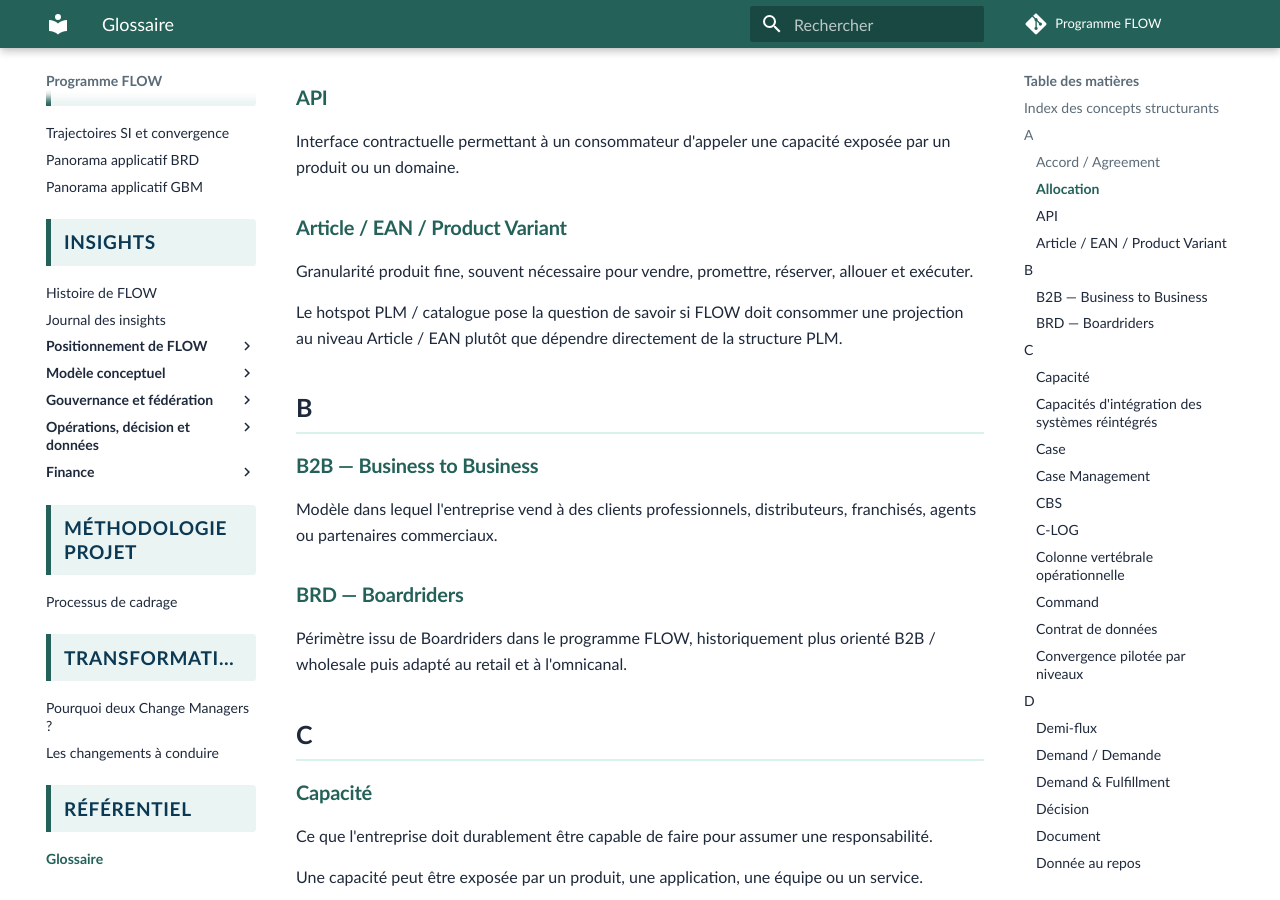
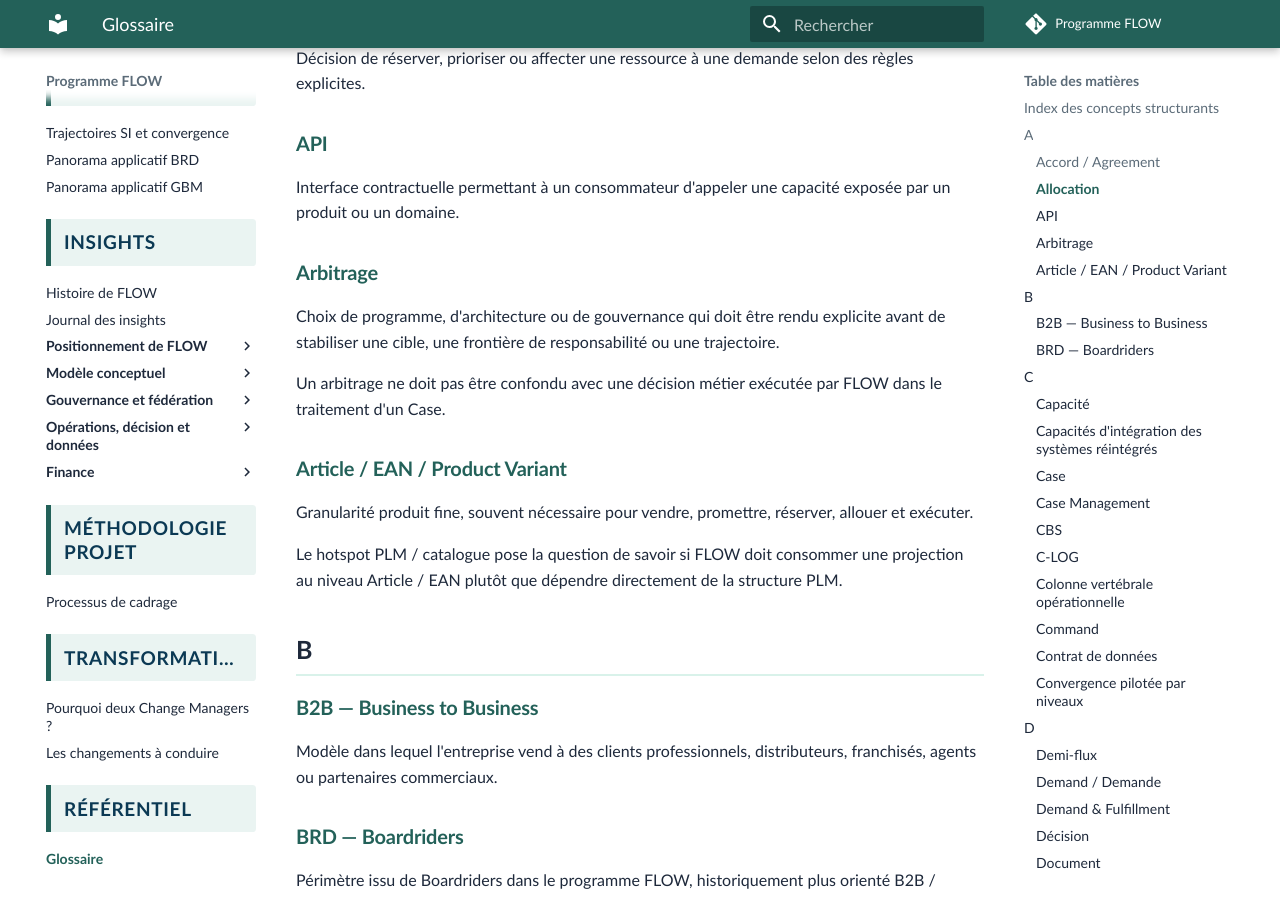
Before and after one commit to laurent-sintes/FLOW-Program, an MkDocs documentation site: the page built from docs/glossaire.md, in a window 1280 px wide and 900 px high, scrolled down 1606 px. Built offline with MkDocs 1.6.1 and Material for MkDocs 9.7.7, drawn with Linux system fonts in a browser that asks for light colours; comment, search, counter and statistics services are not loaded; some of the changed text lies outside the part shown.

Commit message:
Ajoute arbitrage au glossaire et clarifie decision

```diff
--- a/docs/glossaire.md
+++ b/docs/glossaire.md
@@ -9,6 +9,7 @@
 | Concept | Pages de référence |
 | --- | --- |
 | Accord / Agreement | [Concepts clés](vision/concepts-cles.md#agreement) · [Agreement comme pivot](insights/agreement-comme-pivot.md) · [Product Agreement Catalog](architecture-cible/produits/product-agreement-catalog.md) |
+| Arbitrage | [Concepts clés](vision/concepts-cles.md#arbitrage) · [Hotspots de la vision](vision/vision-detaillee/4-hotspots.md) |
 | Case | [Concepts clés](vision/concepts-cles.md#case) · [Principe 06](principes-directeurs/6-demande-objet-metier-central-orchestration.md) · [Socle Case Management](architecture-cible/produits/socle-case-management.md) |
 | Colonne vertébrale opérationnelle | [Concepts clés](vision/concepts-cles.md#colonne-vertebrale-operationnelle) · [Vision](vision/vision.md#ce-que-porte-la-plateforme) · [Architecture cible](architecture-cible/index.md) |
 | Contrat de données | [Principe 08](principes-directeurs/8-gouverner-la-donnee-en-transit.md) · [Insight dédié](insights/gouverner-donnees-en-transit.md) · [Gouvernance des données en transit](architecture-cible/produits/gouvernance-donnees-transit.md) |
@@ -41,6 +42,12 @@
 ### API
 
 Interface contractuelle permettant à un consommateur d'appeler une capacité exposée par un produit ou un domaine.
+
+### Arbitrage
+
+Choix de programme, d'architecture ou de gouvernance qui doit être rendu explicite avant de stabiliser une cible, une frontière de responsabilité ou une trajectoire.
+
+Un arbitrage ne doit pas être confondu avec une décision métier exécutée par FLOW dans le traitement d'un Case.
 
 ### Article / EAN / Product Variant
 
@@ -136,6 +143,8 @@
 
 Une décision s'appuie sur des faits, des données, des règles ou policies, et produit un résultat traçable.
 
+Dans FLOW, une décision est une fonction métier du Case Management et ne doit pas être confondue avec un arbitrage de programme.
+
 ### Document
 
 Pièce opérationnelle, commerciale, logistique ou financière associée à un Case : facture, bon de livraison, bon de retour, avoir, packing list, contrat ou preuve.
@@ -214,7 +223,7 @@
 
 ### Hotspot
 
-Sujet de tension métier ou architecture qui nécessite une analyse avant d'être transformé en principe, décision ou architecture cible.
+Sujet de tension métier ou architecture qui nécessite une analyse avant d'être transformé en principe, arbitrage ou architecture cible.
 
 ## I
 
```
Also changed, not shown: other parts of docs/glossaire.md (+1 -1 lines).
